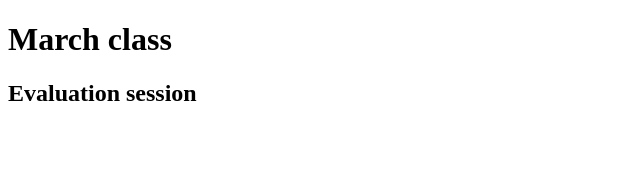
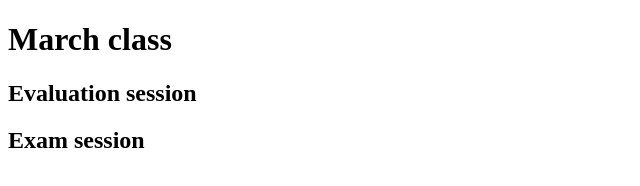
Before and after one commit to Hail-N/March-Batch, a plain HTML site: page index.html in a window 1280 px wide. Shown: the whole page, without its empty margins (0-640 px from the left). Drawn offline with Linux system fonts and the light colour scheme.

Commit message:
Update index.html

```diff
--- a/index.html
+++ b/index.html
@@ -8,5 +8,6 @@
 <body>
     <h1>March class</h1>
     <h2>Evaluation session</h2>
+    <h2>Exam session</h2>
 </body>
 </html>
```
